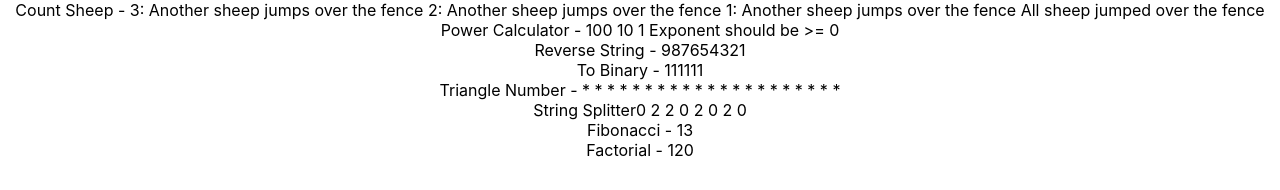
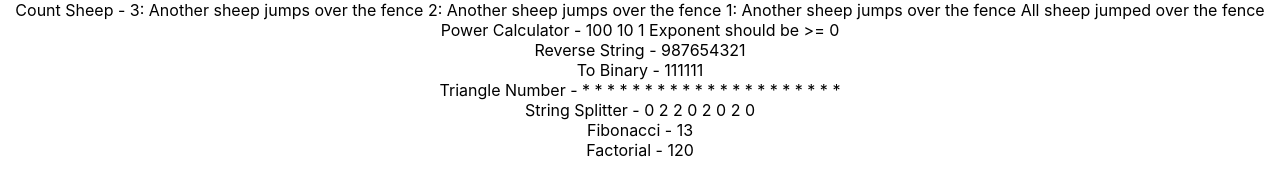
Before and after one commit to thinkful-ei-quail/DSA-Recursion-Julia-MichaelO, a React (Create React App) app: page / in a window 1280 px wide. Shown: the top 190 px of the page. Built offline with nearby package versions, Linux system fonts and the light colour scheme.

Commit message:
Small Fix

```diff
--- a/src/App.js
+++ b/src/App.js
@@ -142,7 +142,7 @@
       <div>Reverse String - {reverseString('123456789')}</div>
       <div>To Binary - {toBinary(63)}</div>
       <div>Triangle Number - {triangleNumber(6)}</div>
-      <div>String Splitter{stringSplitter('02/20/2020', '/')}</div>
+      <div>String Splitter - {stringSplitter('02/20/2020', '/')}</div>
       <div>Fibonacci - {fibonacci(7)}</div>
       <div>Factorial - {factorial(5)}</div>
 
```
